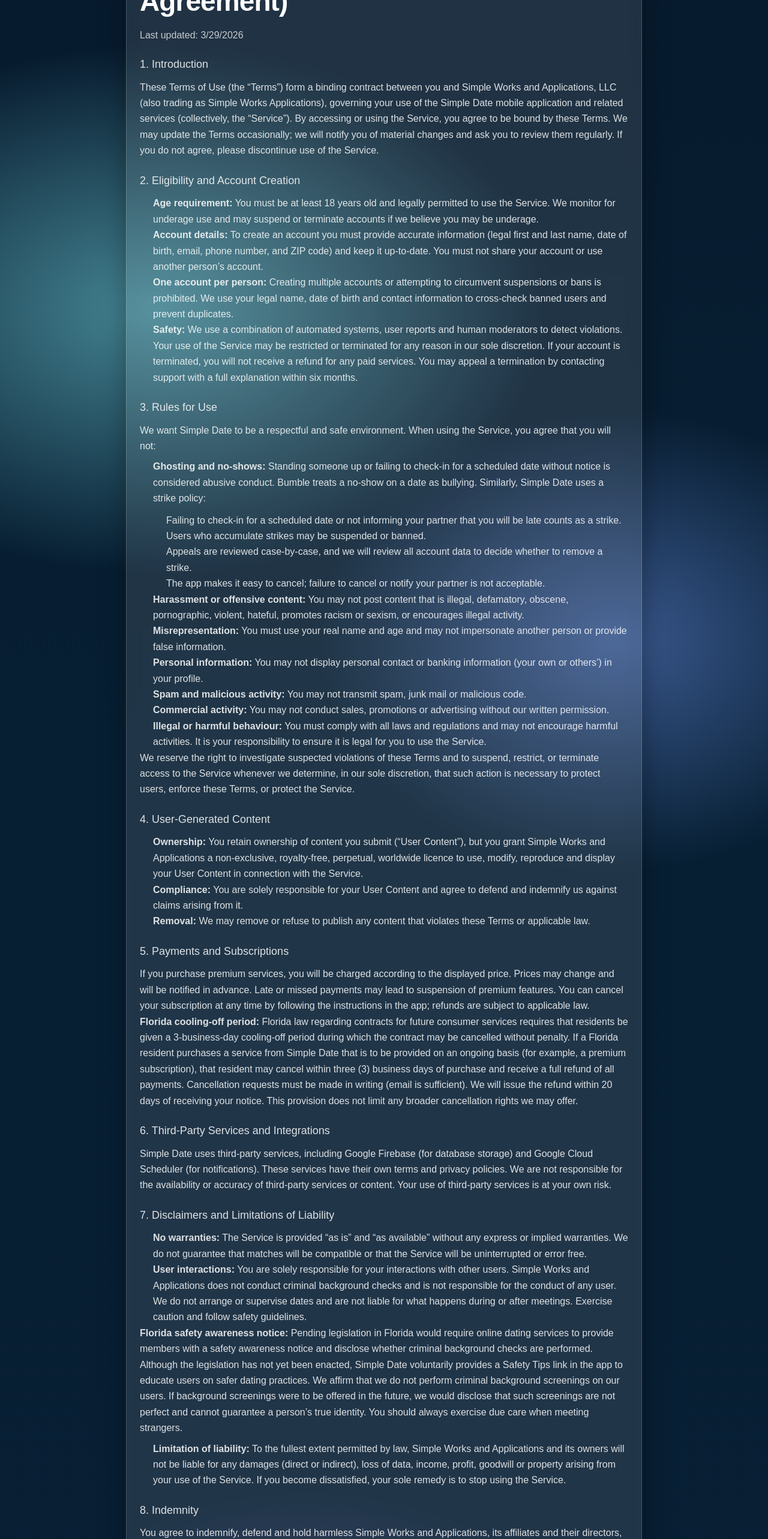
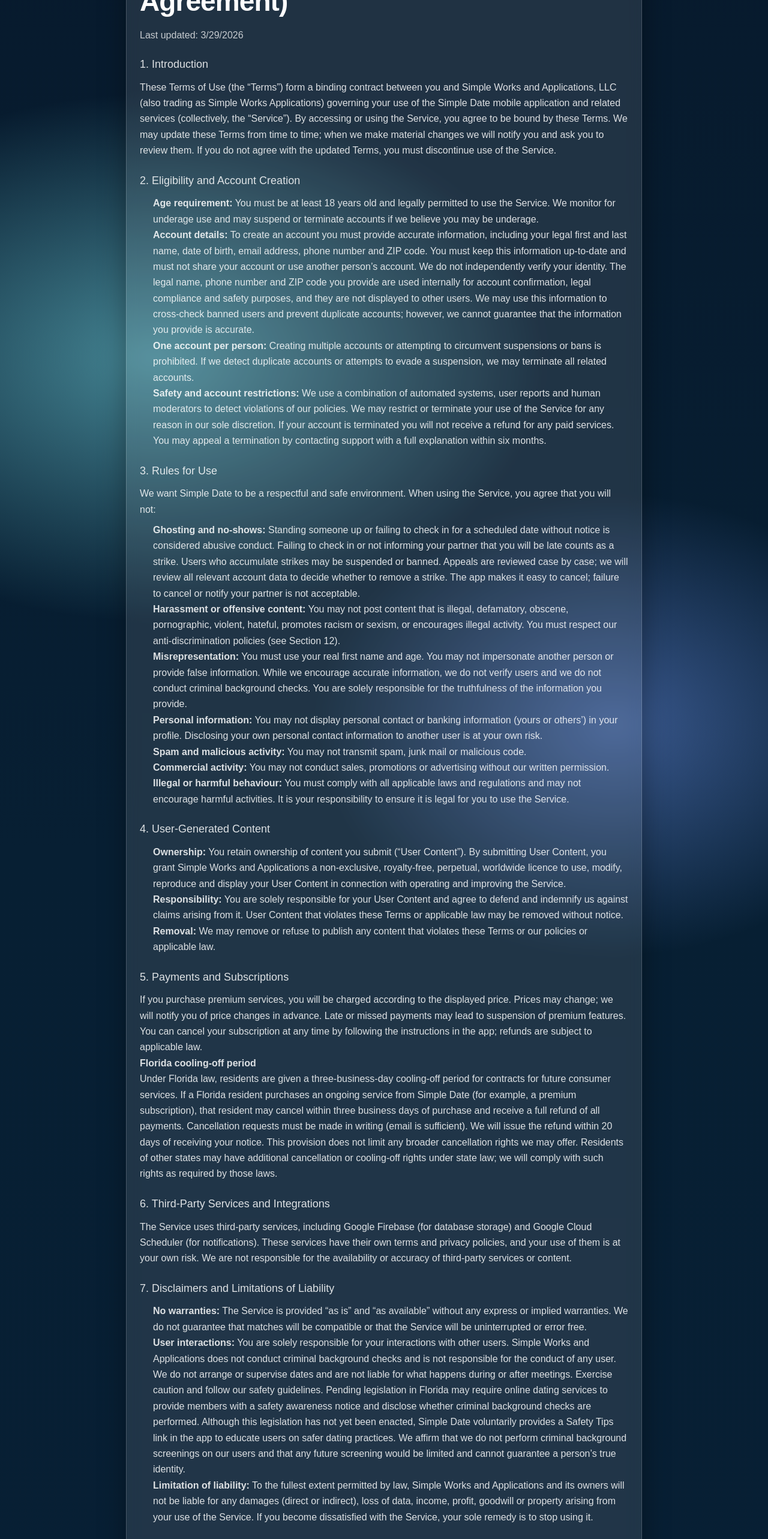
Before and after one commit to xaqt93/simpleworks-site, a Next.js app: page /user-agreement in a window 1280 px wide. Shown: the part 220-2786 px from the top of the page at 60% size. Built offline with nearby package versions, Linux system fonts and the light colour scheme.

Commit message:
Update page.tsx

```diff
--- a/app/user-agreement/page.tsx
+++ b/app/user-agreement/page.tsx
@@ -16,41 +16,50 @@
           <h2 style={h2Style}>1. Introduction</h2>
           <p>
             These Terms of Use (the “Terms”) form a binding contract between you and
-            Simple Works and Applications, LLC (also trading as Simple Works Applications),
-            governing your use of the Simple Date mobile application and related
-            services (collectively, the “Service”). By accessing or using the
-            Service, you agree to be bound by these Terms. We may update the Terms
-            occasionally; we will notify you of material changes and ask you to
-            review them regularly. If you do not agree, please discontinue use of
-            the Service.
+            Simple Works and Applications, LLC (also trading as Simple Works
+            Applications) governing your use of the Simple Date mobile application
+            and related services (collectively, the “Service”). By accessing or
+            using the Service, you agree to be bound by these Terms. We may update
+            these Terms from time to time; when we make material changes we will
+            notify you and ask you to review them. If you do not agree with the
+            updated Terms, you must discontinue use of the Service.
           </p>
 
           <h2 style={h2Style}>2. Eligibility and Account Creation</h2>
           <ul style={listStyle}>
             <li>
-              <strong>Age requirement:</strong> You must be at least 18 years old and
-              legally permitted to use the Service. We monitor for underage use and
-              may suspend or terminate accounts if we believe you may be underage.
+              <strong>Age requirement:</strong> You must be at least 18 years old
+              and legally permitted to use the Service. We monitor for underage use
+              and may suspend or terminate accounts if we believe you may be
+              underage.
             </li>
             <li>
-              <strong>Account details:</strong> To create an account you must provide
-              accurate information (legal first and last name, date of birth,
-              email, phone number, and ZIP code) and keep it up-to-date. You must
-              not share your account or use another person’s account.
+              <strong>Account details:</strong> To create an account you must
+              provide accurate information, including your legal first and last
+              name, date of birth, email address, phone number and ZIP code. You
+              must keep this information up-to-date and must not share your account
+              or use another person’s account. We do not independently verify your
+              identity. The legal name, phone number and ZIP code you provide are
+              used internally for account confirmation, legal compliance and safety
+              purposes, and they are not displayed to other users. We may use this
+              information to cross-check banned users and prevent duplicate
+              accounts; however, we cannot guarantee that the information you
+              provide is accurate.
             </li>
             <li>
               <strong>One account per person:</strong> Creating multiple accounts or
-              attempting to circumvent suspensions or bans is prohibited. We use
-              your legal name, date of birth and contact information to cross-check
-              banned users and prevent duplicates.
+              attempting to circumvent suspensions or bans is prohibited. If we
+              detect duplicate accounts or attempts to evade a suspension, we may
+              terminate all related accounts.
             </li>
             <li>
-              <strong>Safety:</strong> We use a combination of automated systems,
-              user reports and human moderators to detect violations. Your use of
-              the Service may be restricted or terminated for any reason in our
-              sole discretion. If your account is terminated, you will not receive
-              a refund for any paid services. You may appeal a termination by
-              contacting support with a full explanation within six months.
+              <strong>Safety and account restrictions:</strong> We use a combination
+              of automated systems, user reports and human moderators to detect
+              violations of our policies. We may restrict or terminate your use of
+              the Service for any reason in our sole discretion. If your account is
+              terminated you will not receive a refund for any paid services. You
+              may appeal a termination by contacting support with a full
+              explanation within six months.
             </li>
           </ul>
 
@@ -62,37 +71,33 @@
           <ol style={listStyle}>
             <li>
               <strong>Ghosting and no-shows:</strong> Standing someone up or failing
-              to check-in for a scheduled date without notice is considered abusive
-              conduct. Bumble treats a no-show on a date as bullying. Similarly,
-              Simple Date uses a strike policy:
-              <ul style={nestedListStyle}>
-                <li>
-                  Failing to check-in for a scheduled date or not informing your
-                  partner that you will be late counts as a strike.
-                </li>
-                <li>Users who accumulate strikes may be suspended or banned.</li>
-                <li>
-                  Appeals are reviewed case-by-case, and we will review all account
-                  data to decide whether to remove a strike.
-                </li>
-                <li>
-                  The app makes it easy to cancel; failure to cancel or notify your
-                  partner is not acceptable.
-                </li>
-              </ul>
+              to check in for a scheduled date without notice is considered abusive
+              conduct. Failing to check in or not informing your partner that you
+              will be late counts as a strike. Users who accumulate strikes may be
+              suspended or banned. Appeals are reviewed case by case; we will
+              review all relevant account data to decide whether to remove a
+              strike. The app makes it easy to cancel; failure to cancel or notify
+              your partner is not acceptable.
             </li>
             <li>
               <strong>Harassment or offensive content:</strong> You may not post
               content that is illegal, defamatory, obscene, pornographic, violent,
               hateful, promotes racism or sexism, or encourages illegal activity.
+              You must respect our anti-discrimination policies (see Section 12).
             </li>
             <li>
-              <strong>Misrepresentation:</strong> You must use your real name and age
-              and may not impersonate another person or provide false information.
+              <strong>Misrepresentation:</strong> You must use your real first name
+              and age. You may not impersonate another person or provide false
+              information. While we encourage accurate information, we do not
+              verify users and we do not conduct criminal background checks. You
+              are solely responsible for the truthfulness of the information you
+              provide.
             </li>
             <li>
               <strong>Personal information:</strong> You may not display personal
-              contact or banking information (your own or others’) in your profile.
+              contact or banking information (yours or others’) in your profile.
+              Disclosing your own personal contact information to another user is
+              at your own risk.
             </li>
             <li>
               <strong>Spam and malicious activity:</strong> You may not transmit
@@ -103,123 +108,129 @@
               promotions or advertising without our written permission.
             </li>
             <li>
-              <strong>Illegal or harmful behaviour:</strong> You must comply with all
-              laws and regulations and may not encourage harmful activities. It is
-              your responsibility to ensure it is legal for you to use the Service.
+              <strong>Illegal or harmful behaviour:</strong> You must comply with
+              all applicable laws and regulations and may not encourage harmful
+              activities. It is your responsibility to ensure it is legal for you
+              to use the Service.
             </li>
           </ol>
-          <p>
-            We reserve the right to investigate suspected violations of these Terms
-            and to suspend, restrict, or terminate access to the Service whenever
-            we determine, in our sole discretion, that such action is necessary to
-            protect users, enforce these Terms, or protect the Service.
-          </p>
 
           <h2 style={h2Style}>4. User-Generated Content</h2>
           <ul style={listStyle}>
             <li>
               <strong>Ownership:</strong> You retain ownership of content you submit
-              (“User Content”), but you grant Simple Works and Applications a non-exclusive,
-              royalty-free, perpetual, worldwide licence to use, modify,
-              reproduce and display your User Content in connection with the
-              Service.
+              (“User Content”). By submitting User Content, you grant Simple Works
+              and Applications a non-exclusive, royalty-free, perpetual,
+              worldwide licence to use, modify, reproduce and display your User
+              Content in connection with operating and improving the Service.
             </li>
             <li>
-              <strong>Compliance:</strong> You are solely responsible for your User
-              Content and agree to defend and indemnify us against claims arising
-              from it.
+              <strong>Responsibility:</strong> You are solely responsible for your
+              User Content and agree to defend and indemnify us against claims
+              arising from it. User Content that violates these Terms or applicable
+              law may be removed without notice.
             </li>
             <li>
               <strong>Removal:</strong> We may remove or refuse to publish any
-              content that violates these Terms or applicable law.
+              content that violates these Terms or our policies or applicable law.
             </li>
           </ul>
 
           <h2 style={h2Style}>5. Payments and Subscriptions</h2>
           <p>
             If you purchase premium services, you will be charged according to the
-            displayed price. Prices may change and will be notified in advance.
-            Late or missed payments may lead to suspension of premium features. You
-            can cancel your subscription at any time by following the instructions
-            in the app; refunds are subject to applicable law.
+            displayed price. Prices may change; we will notify you of price
+            changes in advance. Late or missed payments may lead to suspension of
+            premium features. You can cancel your subscription at any time by
+            following the instructions in the app; refunds are subject to
+            applicable law.
           </p>
           <p>
-            <strong>Florida cooling-off period:</strong> Florida law regarding
-            contracts for future consumer services requires that residents be given
-            a 3-business-day cooling-off period during which the contract may be
-            cancelled without penalty. If a Florida resident purchases a service
-            from Simple Date that is to be provided on an ongoing basis (for
-            example, a premium subscription), that resident may cancel within three
-            (3) business days of purchase and receive a full refund of all
-            payments. Cancellation requests must be made in writing (email is
-            sufficient). We will issue the refund within 20 days of receiving your
-            notice. This provision does not limit any broader cancellation rights
-            we may offer.
+            <strong>Florida cooling-off period</strong>
+          </p>
+          <p>
+            Under Florida law, residents are given a three-business-day cooling-off
+            period for contracts for future consumer services. If a Florida
+            resident purchases an ongoing service from Simple Date (for example, a
+            premium subscription), that resident may cancel within three business
+            days of purchase and receive a full refund of all payments.
+            Cancellation requests must be made in writing (email is sufficient). We
+            will issue the refund within 20 days of receiving your notice. This
+            provision does not limit any broader cancellation rights we may offer.
+            Residents of other states may have additional cancellation or
+            cooling-off rights under state law; we will comply with such rights as
+            required by those laws.
           </p>
 
           <h2 style={h2Style}>6. Third-Party Services and Integrations</h2>
           <p>
-            Simple Date uses third-party services, including Google Firebase (for
+            The Service uses third-party services, including Google Firebase (for
             database storage) and Google Cloud Scheduler (for notifications). These
-            services have their own terms and privacy policies. We are not
-            responsible for the availability or accuracy of third-party services or
-            content. Your use of third-party services is at your own risk.
+            services have their own terms and privacy policies, and your use of
+            them is at your own risk. We are not responsible for the availability
+            or accuracy of third-party services or content.
           </p>
 
           <h2 style={h2Style}>7. Disclaimers and Limitations of Liability</h2>
           <ul style={listStyle}>
             <li>
-              <strong>No warranties:</strong> The Service is provided “as is” and “as
-              available” without any express or implied warranties. We do not
+              <strong>No warranties:</strong> The Service is provided “as is” and
+              “as available” without any express or implied warranties. We do not
               guarantee that matches will be compatible or that the Service will be
               uninterrupted or error free.
             </li>
             <li>
-              <strong>User interactions:</strong> You are solely responsible for your
-              interactions with other users. Simple Works and Applications does not conduct criminal
-              background checks and is not responsible for the conduct of any user.
-              We do not arrange or supervise dates and are not liable for what
-              happens during or after meetings. Exercise caution and follow safety
-              guidelines.
+              <strong>User interactions:</strong> You are solely responsible for
+              your interactions with other users. Simple Works and Applications
+              does not conduct criminal background checks and is not responsible
+              for the conduct of any user. We do not arrange or supervise dates and
+              are not liable for what happens during or after meetings. Exercise
+              caution and follow our safety guidelines. Pending legislation in
+              Florida may require online dating services to provide members with a
+              safety awareness notice and disclose whether criminal background
+              checks are performed. Although this legislation has not yet been
+              enacted, Simple Date voluntarily provides a Safety Tips link in the
+              app to educate users on safer dating practices. We affirm that we do
+              not perform criminal background screenings on our users and that any
+              future screening would be limited and cannot guarantee a person’s
+              true identity.
             </li>
-          </ul>
-          <p>
-            <strong>Florida safety awareness notice:</strong> Pending legislation in
-            Florida would require online dating services to provide members with a
-            safety awareness notice and disclose whether criminal background checks
-            are performed. Although the legislation has not yet been enacted,
-            Simple Date voluntarily provides a Safety Tips link in the app to
-            educate users on safer dating practices. We affirm that we do not
-            perform criminal background screenings on our users. If background
-            screenings were to be offered in the future, we would disclose that
-            such screenings are not perfect and cannot guarantee a person’s true
-            identity. You should always exercise due care when meeting strangers.
-          </p>
-          <ul style={listStyle}>
             <li>
               <strong>Limitation of liability:</strong> To the fullest extent
-              permitted by law, Simple Works and Applications and its owners will not be liable for
-              any damages (direct or indirect), loss of data, income, profit,
-              goodwill or property arising from your use of the Service. If you
-              become dissatisfied, your sole remedy is to stop using the Service.
+              permitted by law, Simple Works and Applications and its owners will
+              not be liable for any damages (direct or indirect), loss of data,
+              income, profit, goodwill or property arising from your use of the
+              Service. If you become dissatisfied with the Service, your sole
+              remedy is to stop using it.
             </li>
           </ul>
 
           <h2 style={h2Style}>8. Indemnity</h2>
           <p>
-            You agree to indemnify, defend and hold harmless Simple Works and Applications, its
-            affiliates and their directors, officers and employees from any claims,
-            damages or expenses arising from your negligence, misuse of the
-            Service, User Content, breach of these Terms or violation of law.
+            You agree to indemnify, defend and hold harmless Simple Works and
+            Applications, its affiliates and their directors, officers and
+            employees from any claims, damages or expenses arising from your
+            negligence, misuse of the Service, User Content, breach of these Terms
+            or violation of law.
           </p>
 
-          <h2 style={h2Style}>9. Data Privacy</h2>
+          <h2 style={h2Style}>9. Data Privacy and User Rights</h2>
           <p>
-            Your use of the Service is subject to our {" "}
+            Your use of the Service is subject to our{" "}
             <a href="/privacy" style={linkStyle}>
               Privacy Policy
             </a>
-            , which forms part of these Terms. By using the Service you acknowledge that we may collect and use your personal information as described in the Privacy Policy.
+            , which forms part of these Terms. By using the Service you acknowledge
+            that we may collect and use your personal information as described in
+            the Privacy Policy.
+          </p>
+          <p>
+            The Privacy Policy also explains your privacy rights. Many U.S. states
+            have enacted privacy laws that provide residents with rights such as
+            the right to access, correct, delete and port their personal data and
+            to opt out of targeted advertising or the sale of personal data. We
+            voluntarily extend these rights to all U.S. residents. Please refer to
+            our Privacy Policy for details on how to exercise your rights.
           </p>
 
           <h2 style={h2Style}>10. Governing Law and Dispute Resolution</h2>
@@ -227,24 +238,21 @@
             These Terms are governed by the laws of the State of Rhode Island, USA,
             without regard to its conflict of law principles. Any disputes shall be
             resolved in the state or federal courts located in Rhode Island unless
-            otherwise required by mandatory law.
+            otherwise required by mandatory law. If you are a resident of a state
+            with specific consumer protection or privacy statutes that require
+            local jurisdiction, those laws will apply to the extent they are
+            mandatory.
           </p>
 
           <h2 style={h2Style}>11. Changes to Terms</h2>
           <p>
             We may update these Terms at any time. We will post the updated Terms
             within the app or on our website and, where appropriate, notify you by
-            email. Continued use after the effective date constitutes acceptance.
+            email. Continued use of the Service after the effective date
+            constitutes acceptance of the updated Terms.
           </p>
 
-          <h2 style={h2Style}>12. Severability</h2>
-          <p>
-            If any provision of these Terms is found to be invalid or
-            unenforceable, the remaining provisions will remain in full force and
-            effect.
-          </p>
-
-          <h2 style={h2Style}>13. Non-Discrimination and Local Laws (Orlando)</h2>
+          <h2 style={h2Style}>12. Non-Discrimination and Local Laws (Orlando)</h2>
           <p>
             Simple Date is committed to inclusion and equal treatment. In
             accordance with the City of Orlando’s anti-discrimination ordinance, we
@@ -259,6 +267,25 @@
             user because of a protected characteristic) may result in removal from
             the Service. Nothing in these Terms limits any rights you may have
             under federal, state or local law.
+          </p>
+
+          <h2 style={h2Style}>13. Additional State-Specific Notices</h2>
+          <p>
+            A growing number of U.S. states have enacted privacy and consumer
+            protection laws that may apply to dating services. Residents of such
+            states may have additional rights under their local laws, including
+            (but not limited to) the rights to access, correct, delete or port
+            personal data; to opt out of targeted advertising or the sale of
+            personal data; to receive a safety awareness notice; or to cancel
+            certain contracts within a specified time period. We endeavor to
+            comply with all applicable state laws. If you reside in a state with
+            specific statutory rights not described here, please review our Privacy
+            Policy and contact support@simplework.app for information on how to
+            exercise those rights.
+          </p>
+          <p>
+            <strong>Contact Information:</strong> If you have any questions or
+            concerns about these Terms, please contact us at support@simplework.app.
           </p>
         </div>
       </div>
```
